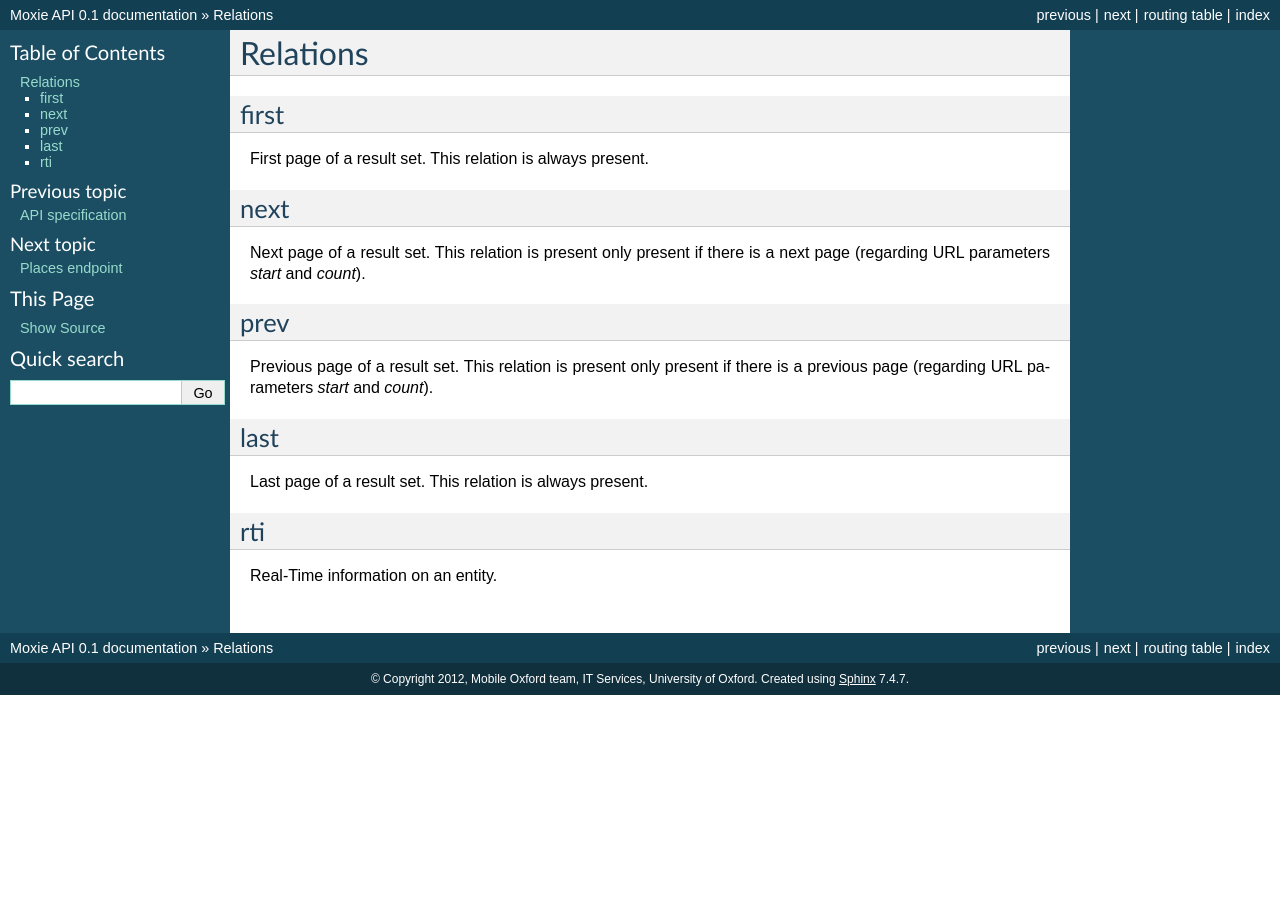
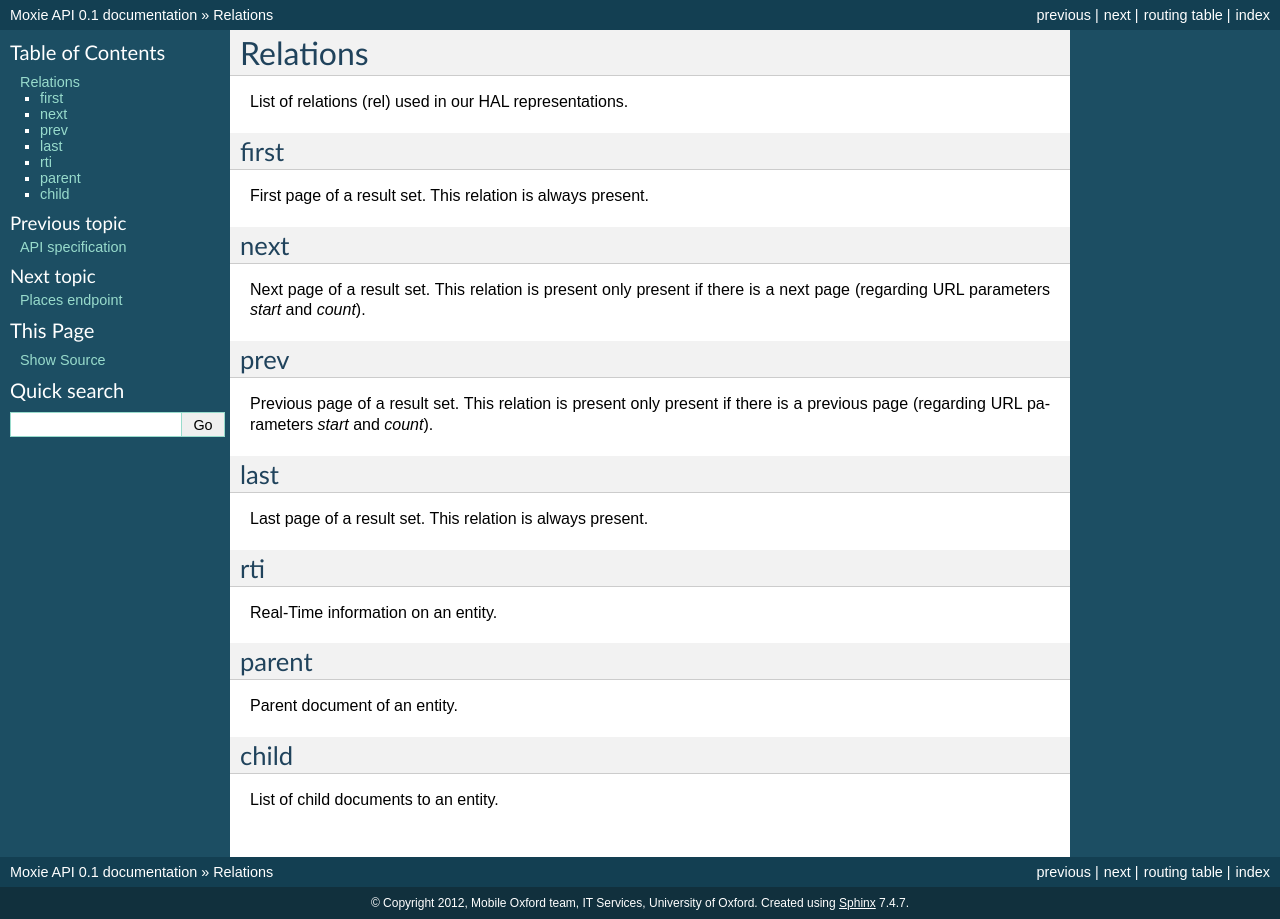
Before and after one commit to martinfilliau/moxie, a Sphinx documentation site: the page built from docs/source/http_api/relations.rst, in a window 1280 px wide. Built offline with Sphinx 7.4.7, drawn with Linux system fonts in a browser that asks for light colours.

Commit message:
Docs / updated HAL relations as per TRELLO#82.

```diff
--- a/docs/source/http_api/relations.rst
+++ b/docs/source/http_api/relations.rst
@@ -1,5 +1,7 @@
 Relations
 =========
+
+List of relations (rel) used in our HAL representations.
 
 first
 -----
@@ -25,3 +27,13 @@ rti
 ----
 
 Real-Time information on an entity.
+
+parent
+------
+
+Parent document of an entity.
+
+child
+-----
+
+List of child documents to an entity.
```
